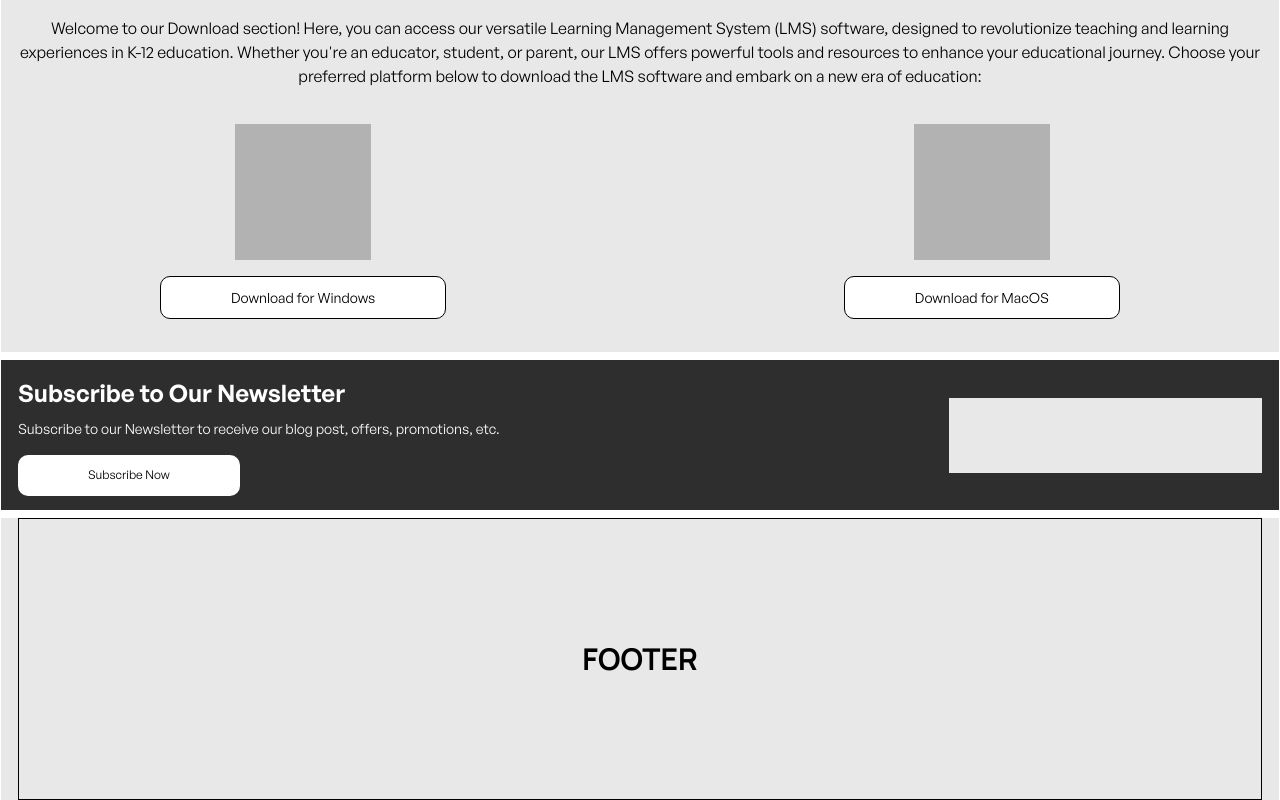
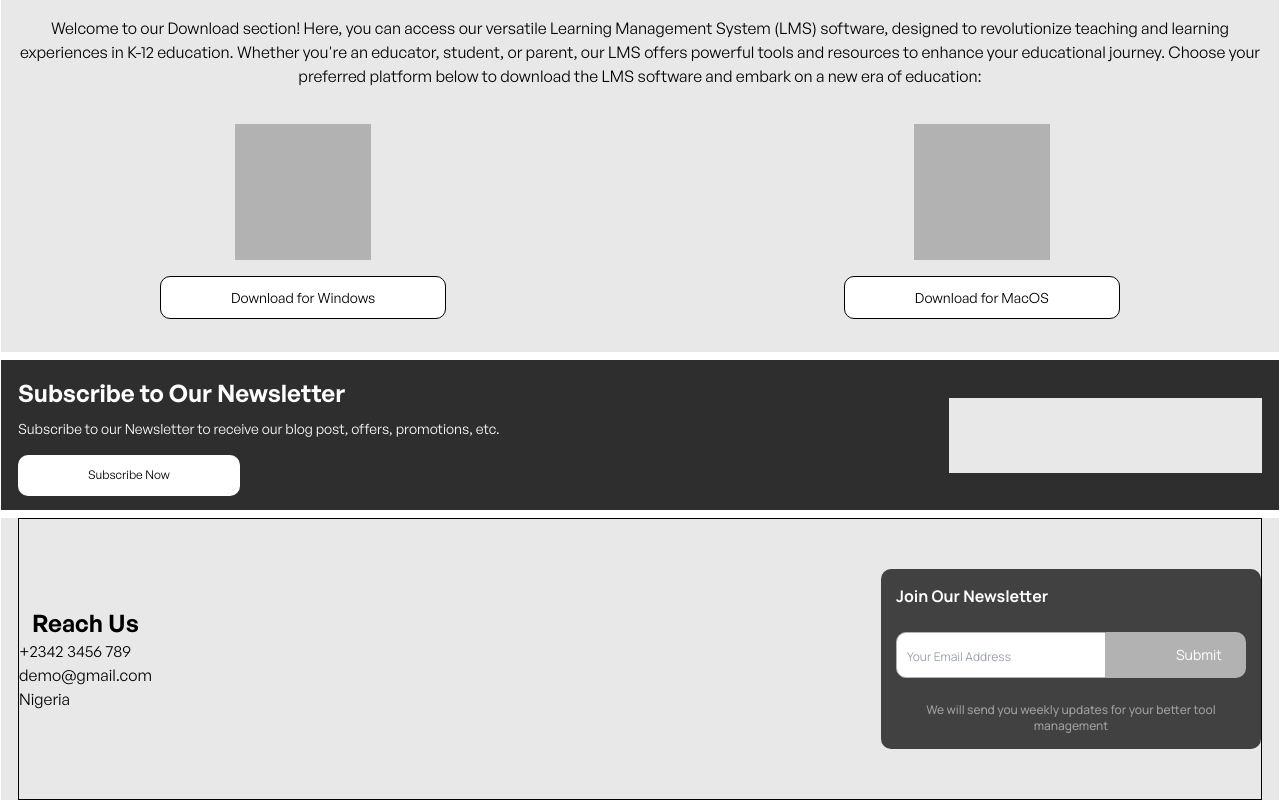
Before and after one commit to AJ1732/capstone_schoolbase_lms, a React (Vite) app: page / in a window 1280 px wide. Shown: the part 3596-4396 px from the top of the page. Built offline with nearby package versions, Linux system fonts and the light colour scheme.

Commit message:
chore: set footer

```diff
--- a/src/anatomy/Footer/Footer.jsx
+++ b/src/anatomy/Footer/Footer.jsx
@@ -1,10 +1,34 @@
 import React from 'react'
+import { NewsForm } from '../../components/Forms'
 
 const Footer = () => {
   return (
     <footer className='full-width content-grid | w-full min-h-[290px] text-center border border-black'>
-      <div className="content | size-full border border-black flex-center">
-        <h1 className="text-3xl font-bold">FOOTER</h1>
+      <div className="content | font-generalSans size-full border border-black flex justify-between items-center">
+        <div>
+          <h4 className='heading text-2xl'>Reach Us</h4>
+          <ul className='list-none flex flex-col justify-start items-start'>
+            <li>
+              <span>+2342 3456 789</span>
+            </li>
+            <li>
+              <span>demo@gmail.com</span>
+            </li>
+            <li>
+              <span>Nigeria</span>
+            </li>
+          </ul>
+        </div>
+
+        <div>
+
+        </div>
+
+        <div>
+
+        </div>
+
+        <NewsForm />
       </div>
     </footer>
   )
```
